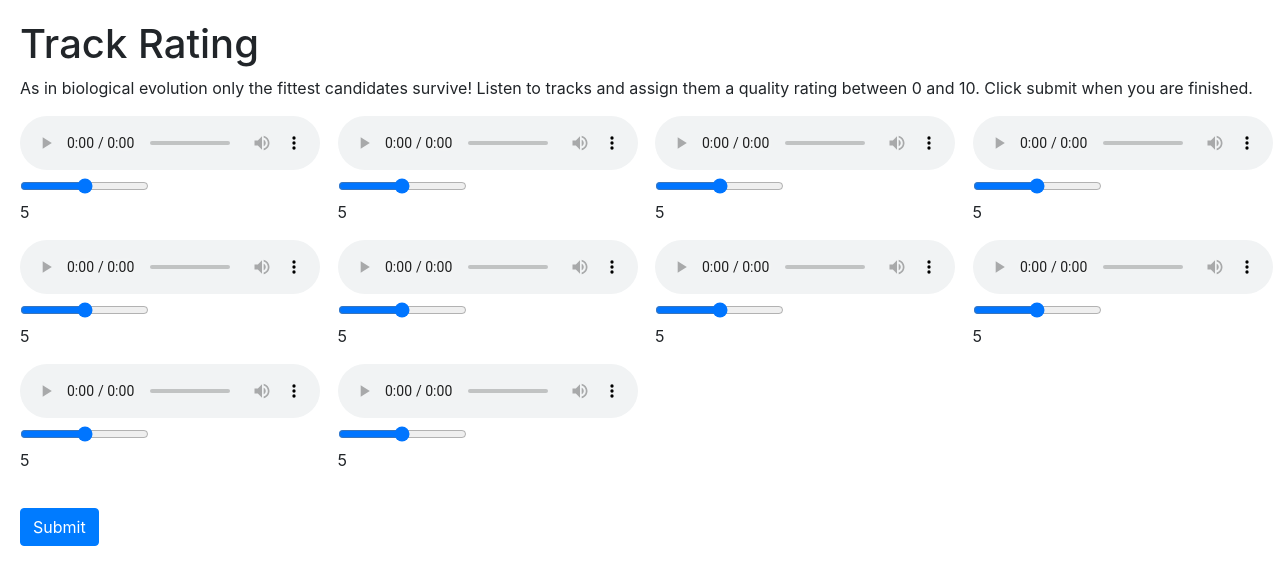
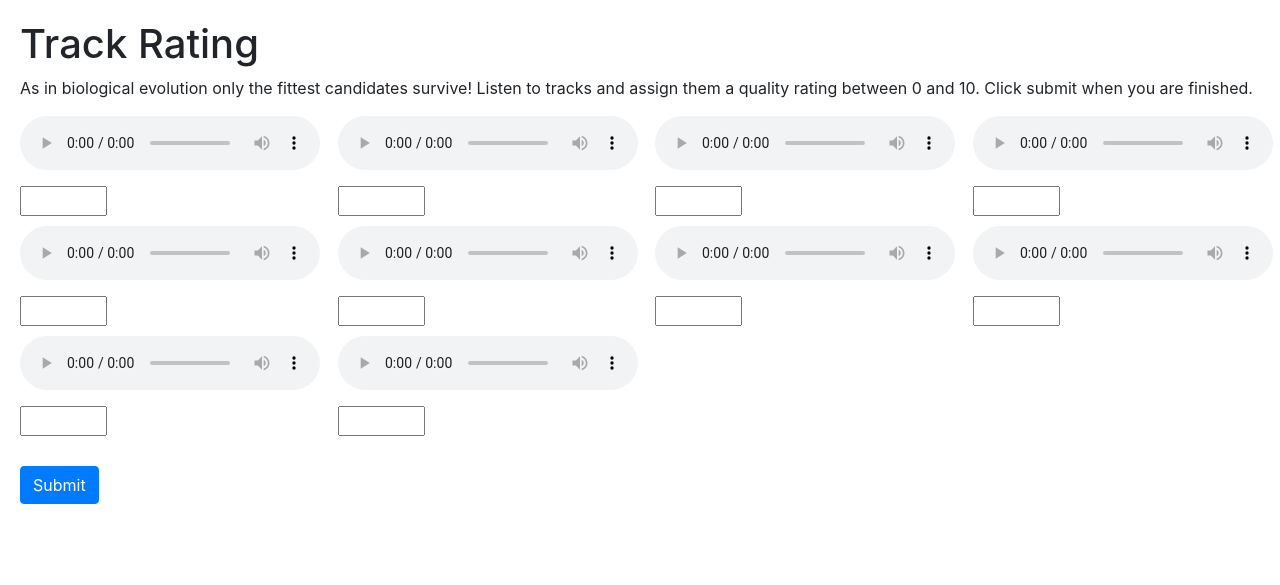
Before and after one commit to Dupeydoo/DRAG, a Django app: page /RateFitness/ in a window 1280 px wide. Shown: the part 56-641 px from the top of the page. Run offline with Django 3.2, Linux system fonts and the light colour scheme; some libraries are stand-ins or nearby versions.

Commit message:
Changed to number fields with validation over sliders. Sliders are the devils spawn when it comes to django dynamic html. Changed some styles. Found a way to dynamically generate form fields on form construction based on population, thus allowing multiple fitness fields of the same type to collect data for me. Hurray!!!!!!!!!!!!!!!!!!!!!!!!!!!!!!

```diff
--- a/DRAG/static/js/templates.js
+++ /dev/null
@@ -1,9 +0,0 @@
-var slider = document.getElementById("fitnessrange");
-var rating = document.getElementById("rating");
-
-rating.innerHTML = slider.value;
-
-
-slider.oninput = function() {
-    rating.innerHTML = this.value;
-};
--- a/DRAG/static/styles/styles.css
+++ b/DRAG/static/styles/styles.css
@@ -46,6 +46,11 @@
     margin-top: 20px;
 }
 
+#fitnessform .fitness {
+	margin-top: 10px;
+	margin-bottom: 10px;
+}
+
 #diversify h2 {
     padding: 30px;
 }
--- a/DRAGProj/forms/fitnessform.py
+++ b/DRAGProj/forms/fitnessform.py
@@ -0,0 +1,16 @@
+from django import forms
+
+
+class FitnessForm(forms.Form):
+    def __init__(self, *args, **kwargs):
+        size = kwargs.pop('size')
+        super(FitnessForm, self).__init__(*args, **kwargs)
+
+        for candidate in range(size):
+            self.fields["fitness" + str(candidate)] = forms.IntegerField(max_value=10, min_value=0,
+                                 widget=forms.NumberInput(attrs={"class": "fitness", "name": "fitness"}))
+
+
+    def collectfitnesses(self):
+        for name, fitness in self.cleaned_data.items():
+            yield (self.fields[name], fitness)
--- a/DRAGProj/templates/DRAG/fitnessform.html
+++ b/DRAGProj/templates/DRAG/fitnessform.html
@@ -1,4 +1,5 @@
 {% block content %}
+    {% load static %}
     <section id="fitnessform">
         <h1>Track Rating</h1>
         <p>As in biological evolution only the fittest candidates survive! Listen to tracks
@@ -6,19 +7,17 @@
         <form action="/RateFitness/" method="post">
             {% csrf_token %}
             <div class="row">
-                {% for candidate in populationrange %}
+                {% for field in fitnessform %}
                     <div class="col-md-3">
                         <audio controls>
                             <source src="/DRAG/static/wavfiles/Snare.wav" type="audio/wav">
                         </audio>
-                        <input type="range" min="0" max="10" value="5" id="fitnessrange">
-                        <p>
-                            <span id="rating">5</span>
-                        </p>
+                        {{ field }}
                     </div>
                 {% endfor %}
             </div>
             <input type="submit" value="Submit" class="btn btn-primary" id="fitnesssubmit">
         </form>
     </section>
+    <script src="{% static "js/templates.js" %}"></script>
 {% endblock %}
--- a/DRAGProj/templates/DRAG/renderresources.html
+++ b/DRAGProj/templates/DRAG/renderresources.html
@@ -5,5 +5,4 @@
           integrity="sha384-PsH8R72JQ3SOdhVi3uxftmaW6Vc51MKb0q5P2rRUpPvrszuE4W1povHYgTpBfshb" crossorigin="anonymous">
     {% load static %}
     <link rel="stylesheet" href="{% static "styles/styles.css" %}" type="text/css" />
-    <script src="{% static "js/templates.js" %}"></script>
 {% endblock %}
--- a/DRAGProj/views.py
+++ b/DRAGProj/views.py
@@ -1,6 +1,7 @@
 from django.shortcuts import render
 from django.http import HttpResponseRedirect
 from DRAGProj.forms.custominputform import CustomInputForm
+from DRAGProj.forms.fitnessform import FitnessForm
 import DRAG.datacontext as dc
 import DRAGProj.dragcommon.formhelper as fh
 import DRAGProj.geneticrunner as gr
@@ -9,6 +10,17 @@ def index(request):
     return render(request, "DRAG/index.html", {"is_home": True})
 
 def fitness(request):
+    if request.method == 'POST':
+        form = FitnessForm(request.POST, size=dc.context["populationsize"])
+
+        if form.is_valid():
+            for fitness in form.collectfitnesses():
+                print("do something")
+            return HttpResponseRedirect('/RateFitness')
+    else:
+        form = FitnessForm(size=dc.context["populationsize"])
+
+    dc.context["fitnessform"] = form
     return render(request, "DRAG/fitness.html", dc.context)
 
 def firstfitness(request):
@@ -16,6 +28,7 @@ def firstfitness(request):
     bpm = context["bpm"]
     population = gr.initiliasepopulation(context["input"], context["genre"], bpm)
     gr.processinput(population, bpm)
+    context["fitnessform"] = FitnessForm(size=context["populationsize"])
     return render(request, "DRAG/fitness.html", dc.context)
 
 def diversify(request):
```
